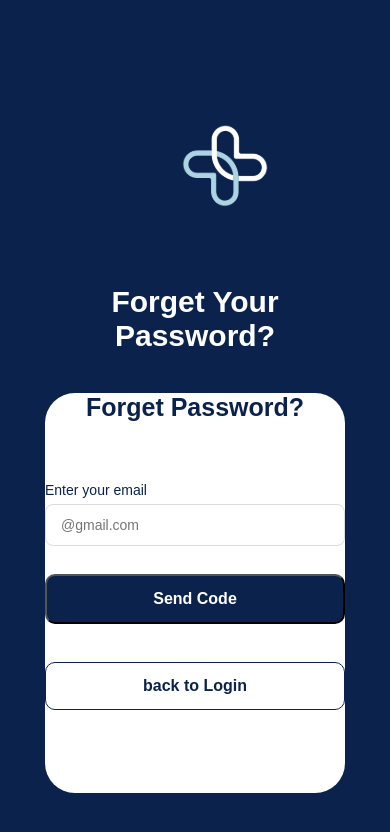
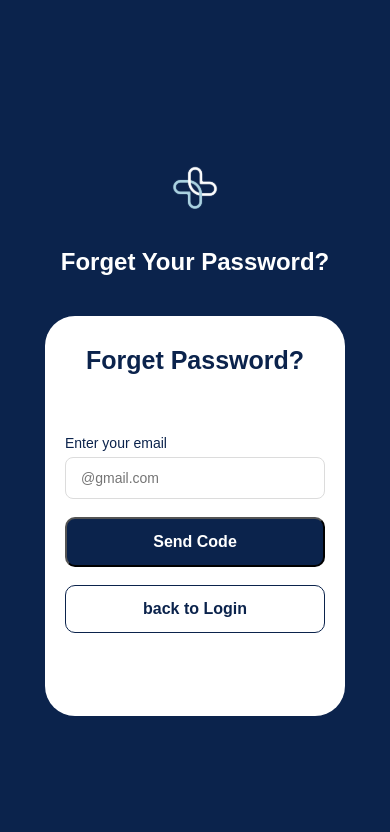
Before and after one commit to MindMate-Project/Web, a React (Create React App) app: page /api/auth/forgot-password in a window 390 px wide. Shown: the top 832 px of the page. Built offline with nearby package versions, Linux system fonts and the light colour scheme.

Commit message:
fix forgetpass1

```diff
--- a/src/components/Auth/ForgetPassword.css
+++ b/src/components/Auth/ForgetPassword.css
@@ -7,28 +7,34 @@ body {
 }
 
 :root {
-    --primary-bg: #14274E;
+    --primary-bg: #0b234c;
     --border-color: #dcdcdc;
 }
 
 .fo-pass .container {
-    max-width: 1300px;
-    width: 100%;
     display: flex;
     color: white;
 }
 
 /* LEFT SIDE */
 .fo-pass .left {
-    width: 400px;
+    width: 700px;
+    height: 600px;
     display: flex;
     flex-direction: column;
     align-items: flex-start;
-    margin-right: 80px;
+
 }
 
 .fo-pass .left .logo {
-    width: 170px;
+    width: 120px;
+    height: 120px;
+}
+
+.fo-pass .left .logo img {
+    width: 100%;
+    position: relative;
+    left: -30px;
 }
 
 .fo-pass .left h2 {
@@ -36,21 +42,22 @@ body {
 }
 
 
+/* RIGHT SIDE*/
 .fo-pass .right {
     width: 500px;
     display: flex;
     align-items: center;
-    justify-content: center;
+    justify-content: flex-start;
 }
 
-.fo-pass .right .card {
-    margin: 0 auto;
+.fo-pass .card {
     width: 400px;
     height: 400px;
     background: white;
     border-radius: 30px;
     color: #0b234c;
     font-weight: bold;
+    padding: 30px 20px;
 }
 
 .fo-pass .card-title {
@@ -90,14 +97,13 @@ body {
 }
 
 .fo-pass button {
-    margin-top: 10px;
+    margin-top: 10px 0;
     padding: 14px;
     background: #0b234c;
     color: white;
     font-size: 16px;
     border-radius: 10px;
     cursor: pointer;
-    margin-bottom: 10px;
     font-weight: bold;
 }
 
@@ -136,11 +142,33 @@ body {
         justify-content: center;
         gap: 40px;
     }
+
+    .fo-pass .left {
+        width: 100%;
+        height: auto;
+        display: flex;
+        flex-direction: column;
+        align-items: center;
+        justify-content: flex-end;
+
+    }
+
     .fo-pass .left {
         margin-right: 0;
         align-items: center;
         text-align: center;
     }
+
+    .fo-pass .left h2 {
+        font-size: 24px;
+    }
+
+    .fo-pass .left .logo img {
+        width: 100%;
+        position: relative;
+        left: 0;
+    }
+
     .fo-pass .right {
         width: 400px;
     }
@@ -150,26 +178,31 @@ body {
     .fo-pass .container {
         max-width: 300px;
     }
+
     .fo-pass .left {
         width: 100%;
         margin-right: 0;
         align-items: center;
         text-align: center;
     }
-     .fo-pass .right {
+
+    .fo-pass .right {
         width: 300px;
     }
 }
+
 @media (max-width: 320px) {
     .fo-pass .container {
         max-width: 280px;
     }
+
     .fo-pass .left {
         margin-right: 0;
         align-items: center;
         text-align: center;
     }
-     .fo-pass .right {
+
+    .fo-pass .right {
         width: 100%;
     }
 }
```
